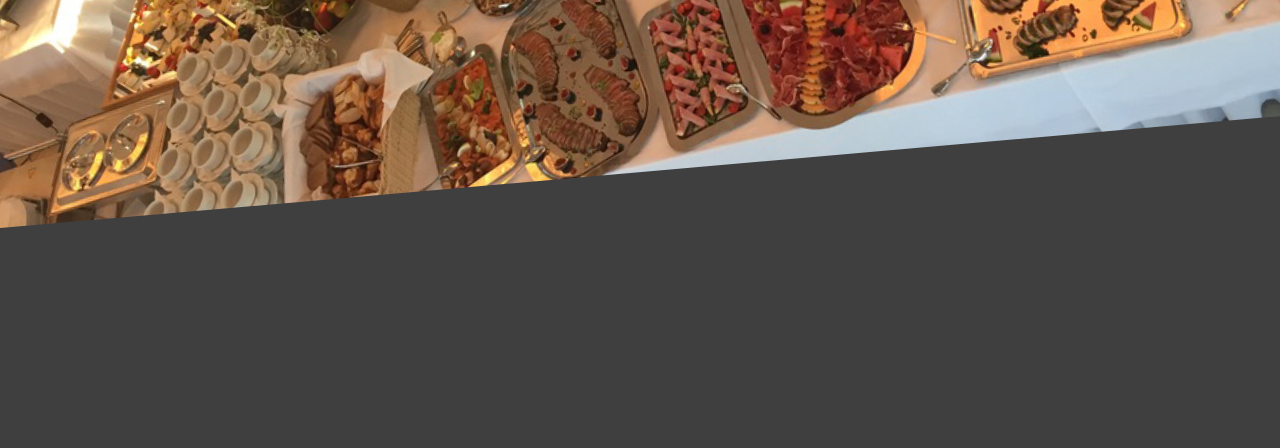
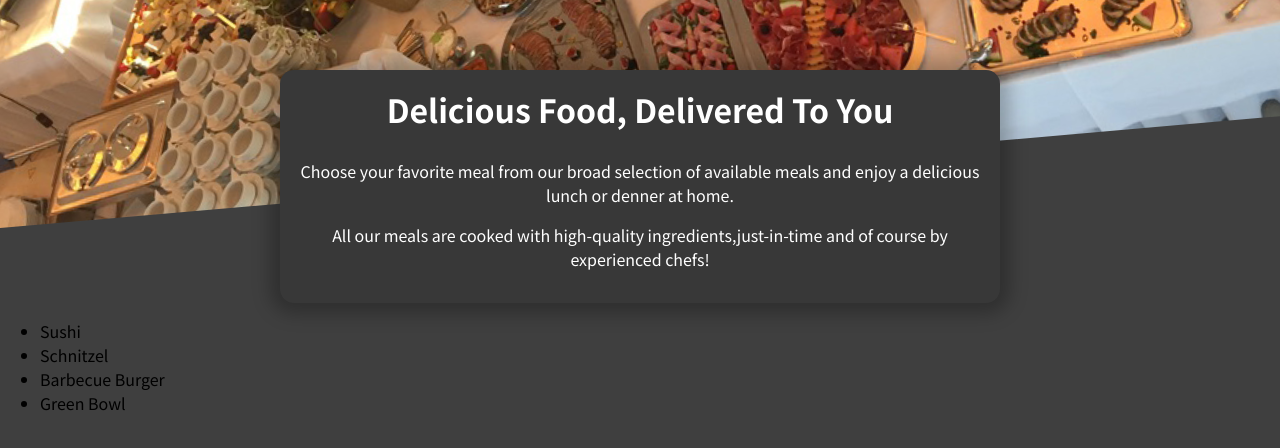
Before and after one commit to Abhaypareek170/restro, a React (Create React App) app: page / in a window 1280 px wide. Shown: the part 170-618 px from the top of the page. Built offline with nearby package versions, Linux system fonts and the light colour scheme.

Commit message:
Adding Meal Component

```diff
--- a/src/App.js
+++ b/src/App.js
@@ -1,9 +1,11 @@
 import Header from "./Components/Layout/Header";
+import Meal from "./Components/Meals/Meal";
 
 function App() {
   return (
     <>
       <Header/>
+      <Meal/>
     </>
   );
 }
--- a/src/Components/Layout/Header.js
+++ b/src/Components/Layout/Header.js
@@ -2,6 +2,7 @@
 import mealsImage from '../../assets/meals.jpg'
 import classes from './Header.module.css'
 import HeaderCartButton from './HeaderCartButton'
+
 
 const Header = (props) => {
   return (
--- /dev/null
+++ b/src/Components/Meals/AvailableMeals.js
@@ -0,0 +1,40 @@
+import React from 'react'
+import classes from './AvailableMeals.module.css'
+const DUMMY_MEALS = [
+    {
+      id: 'm1',
+      name: 'Sushi',
+      description: 'Finest fish and veggies',
+      price: 22.99,
+    },
+    {
+      id: 'm2',
+      name: 'Schnitzel',
+      description: 'A german specialty!',
+      price: 16.5,
+    },
+    {
+      id: 'm3',
+      name: 'Barbecue Burger',
+      description: 'American, raw, meaty',
+      price: 12.99,
+    },
+    {
+      id: 'm4',
+      name: 'Green Bowl',
+      description: 'Healthy...and green...',
+      price: 18.99,
+    },
+  ];
+
+const AvailableMeals = () => {
+    const mealList = DUMMY_MEALS.map(meal=><li>{meal.name}</li>)
+    return (
+        <section className={classes.meal}>
+          <ul>{mealList}</ul>
+        </section>
+
+  )
+}
+
+export default AvailableMeals
--- /dev/null
+++ b/src/Components/Meals/AvailableMeals.module.css
@@ -0,0 +1,24 @@
+.meals {
+    max-width: 60rem;
+    width: 90%;
+    margin: 2rem auto;
+    animation: meals-appear 1s ease-out forwards;
+  }
+
+  .meals ul {
+    list-style: none;
+    margin: 0;
+    padding: 0;
+  }
+
+  @keyframes meals-appear {
+    from {
+      opacity: 0;
+      transform: translateY(3rem);
+    }
+
+    to {
+      opacity: 1;
+      transform: translateY(0);
+    }
+  }
--- /dev/null
+++ b/src/Components/Meals/Meal.js
@@ -0,0 +1,14 @@
+import React from 'react'
+import AvailableMeals from './AvailableMeals'
+import Summary from './MealsSummary'
+
+const Meal = () => {
+  return (
+    <>
+        <Summary/>
+        <AvailableMeals/>
+    </>
+  )
+}
+
+export default Meal
--- /dev/null
+++ b/src/Components/Meals/MealsSummary.js
@@ -0,0 +1,15 @@
+import React from 'react'
+import classes from './MealsSummary.module.css'
+const Summary = () => {
+  return (
+    <section className={classes.summary}>
+        <h2>
+        Delicious Food, Delivered To You
+        </h2>
+        <p>Choose your favorite meal from our broad selection of available meals and enjoy a delicious lunch or denner at home.</p>
+        <p>All our meals are cooked with high-quality ingredients,just-in-time and of course by experienced chefs!</p>
+    </section>
+  )
+}
+
+export default Summary
--- /dev/null
+++ b/src/Components/Meals/MealsSummary.module.css
@@ -0,0 +1,18 @@
+.summary {
+    text-align: center;
+    max-width: 45rem;
+    width: 90%;
+    margin: auto;
+    margin-top: -10rem;
+    position: relative;
+    background-color: #383838;
+    color: white;
+    border-radius: 14px;
+    padding: 1rem;
+    box-shadow: 0 1px 18px 10px rgba(0, 0, 0, 0.25);
+  }
+
+  .summary h2 {
+    font-size: 2rem;
+    margin-top: 0;
+  }
```
Also changed, not shown: 1 other file (tests, documents, lock files or other folders).
